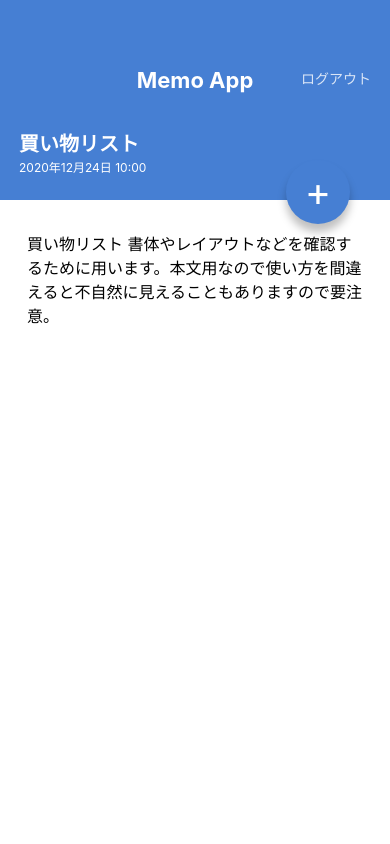
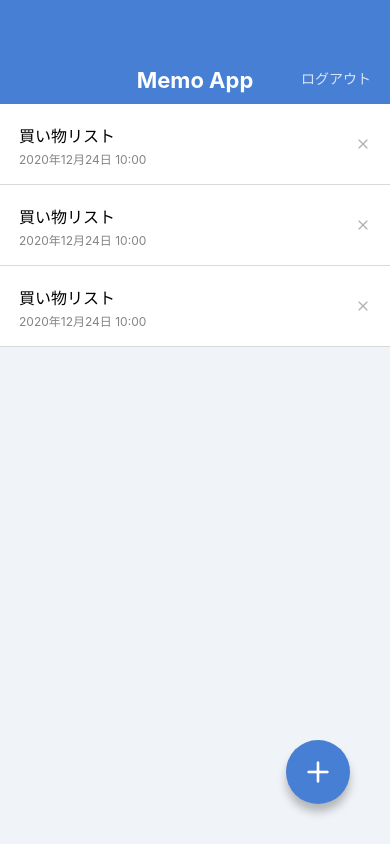
Before and after one commit to rsapp0427/MemoApp, a React Native app: screen /MemoList in a window 390 px wide. Built offline with nearby package versions, Linux system fonts and the light colour scheme.

Commit message:
ESlint設定 カスタムアイコンを使用

```diff
--- a/App.jsx
+++ b/App.jsx
@@ -3,5 +3,5 @@
 import { MemoDetailScreen } from './src/screens/MemoDetailScreen';
 
 export default function App() {
-  return <MemoDetailScreen />;
+  return <MemoListScreen />;
 }
--- a/package.json
+++ b/package.json
@@ -10,6 +10,7 @@
     "eject": "expo eject"
   },
   "dependencies": {
+    "@expo/vector-icons": "^12.0.5",
     "expo": "~44.0.0",
     "expo-status-bar": "~1.2.0",
     "expo-updates": "~0.11.6",
--- a/src/components/CircleButton.jsx
+++ b/src/components/CircleButton.jsx
@@ -1,19 +1,20 @@
 import React from 'react';
-import { StyleSheet, Text, View } from 'react-native';
+import { StyleSheet, View } from 'react-native';
 import { string, shape } from 'prop-types';
+import { Feather } from '@expo/vector-icons';
 
 export const CircleButton = (props) => {
-  const { children, style } = props;
+  const { style, name } = props;
   return (
     <View style={[styles.circleButton, style]}>
-      <Text style={styles.circleButtonLabel}>{children}</Text>
+      <Feather name={name} size={32} color="white" />
     </View>
   );
 };
 
 CircleButton.prototype = {
-  children: string.isRequired,
   style: shape(),
+  name: string.isRequired,
 };
 
 CircleButton.defaultProps = {
--- a/src/components/MemoList.jsx
+++ b/src/components/MemoList.jsx
@@ -1,5 +1,6 @@
 import React from 'react';
 import { View, Text, StyleSheet } from 'react-native';
+import { Feather } from '@expo/vector-icons';
 
 export const MemoList = () => {
   return (
@@ -10,7 +11,7 @@
           <Text style={styles.memoListItemDate}>2020年12月24日 10:00</Text>
         </View>
         <View>
-          <Text>X</Text>
+          <Feather name="x" size={16} color={'#B0B0B0'} />
         </View>
       </View>
       <View style={styles.memoListItem}>
@@ -19,7 +20,7 @@
           <Text style={styles.memoListItemDate}>2020年12月24日 10:00</Text>
         </View>
         <View>
-          <Text>X</Text>
+          <Feather name="x" size={16} color={'#B0B0B0'} />
         </View>
       </View>
       <View style={styles.memoListItem}>
@@ -28,7 +29,7 @@
           <Text style={styles.memoListItemDate}>2020年12月24日 10:00</Text>
         </View>
         <View>
-          <Text>X</Text>
+          <Feather name="x" size={16} color={'#B0B0B0'} />
         </View>
       </View>
     </View>
--- a/src/screens/MemoDetailScreen.jsx
+++ b/src/screens/MemoDetailScreen.jsx
@@ -18,7 +18,7 @@
           書体やレイアウトなどを確認するために用います。本文用なので使い方を間違えると不自然に見えることもありますので要注意。
         </Text>
       </ScrollView>
-      <CircleButton style={{ top: 160, bottom: 'auto' }}>+</CircleButton>
+      <CircleButton style={{ top: 160, bottom: 'auto' }} name={'edit-2'} />
     </View>
   );
 };
--- a/src/screens/MemoListScreen.jsx
+++ b/src/screens/MemoListScreen.jsx
@@ -9,7 +9,7 @@
     <View style={styles.container}>
       <AppBar />
       <MemoList />
-      <CircleButton>+</CircleButton>
+      <CircleButton name={'plus'} />
     </View>
   );
 };
```
Also changed, not shown: .eslintrc.json, 1 other file (tests, documents, lock files or other folders).
